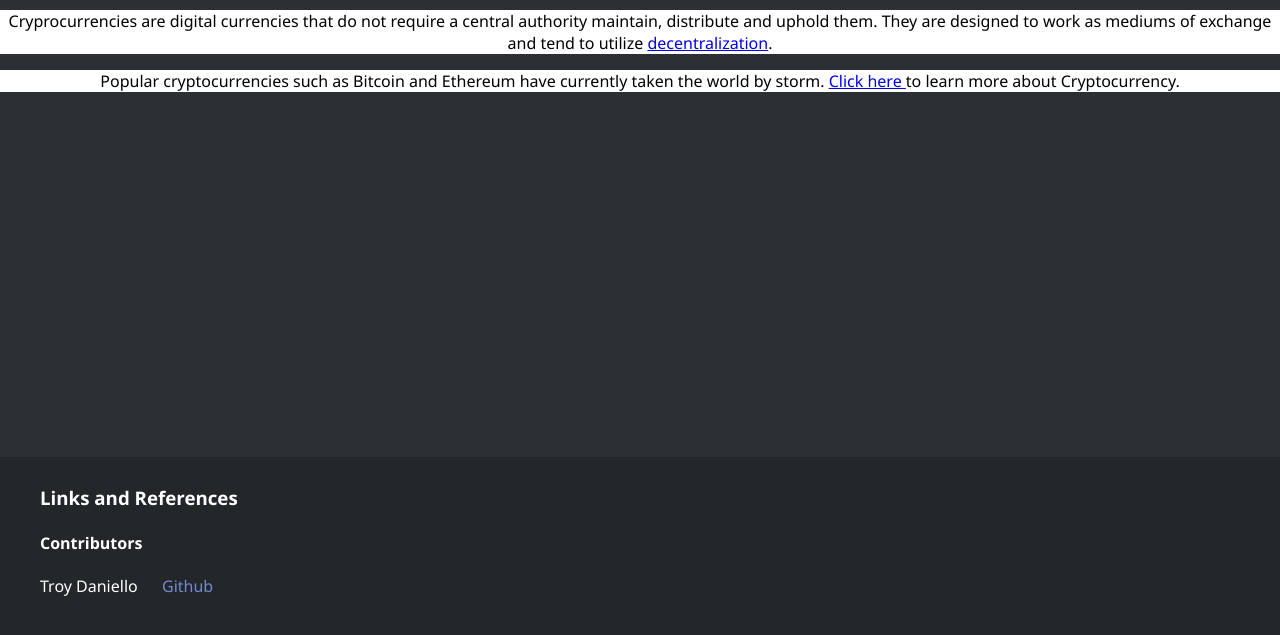
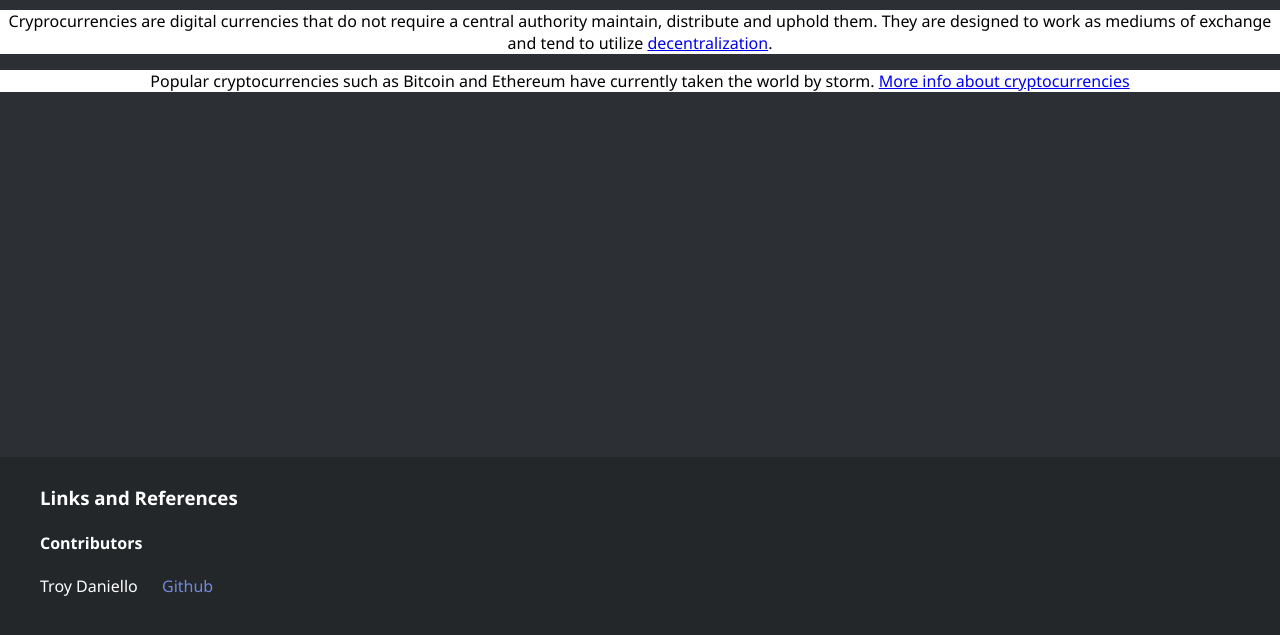
Before and after one commit to TDLorenz/CryptoInfoWebsite, a plain HTML site: page index.html in a window 1280 px wide. Shown: the part 157-792 px from the top of the page. Drawn offline with Linux system fonts and the light colour scheme.

Commit message:
updated wikipedia link to cryptocurrency on homepage.

```diff
--- a/index.html
+++ b/index.html
@@ -35,8 +35,9 @@
         Popular cryptocurrencies such as Bitcoin and
         Ethereum have currently taken the world by storm.
 
-        <a href="https://en.wikipedia.org/wiki/Cryptocurrency">Click here </a>
-        to learn more about Cryptocurrency.
+        <break />
+
+        <a href="https://en.wikipedia.org/wiki/Cryptocurrency">More info about cryptocurrencies</a>
 
     </p>
 
```
